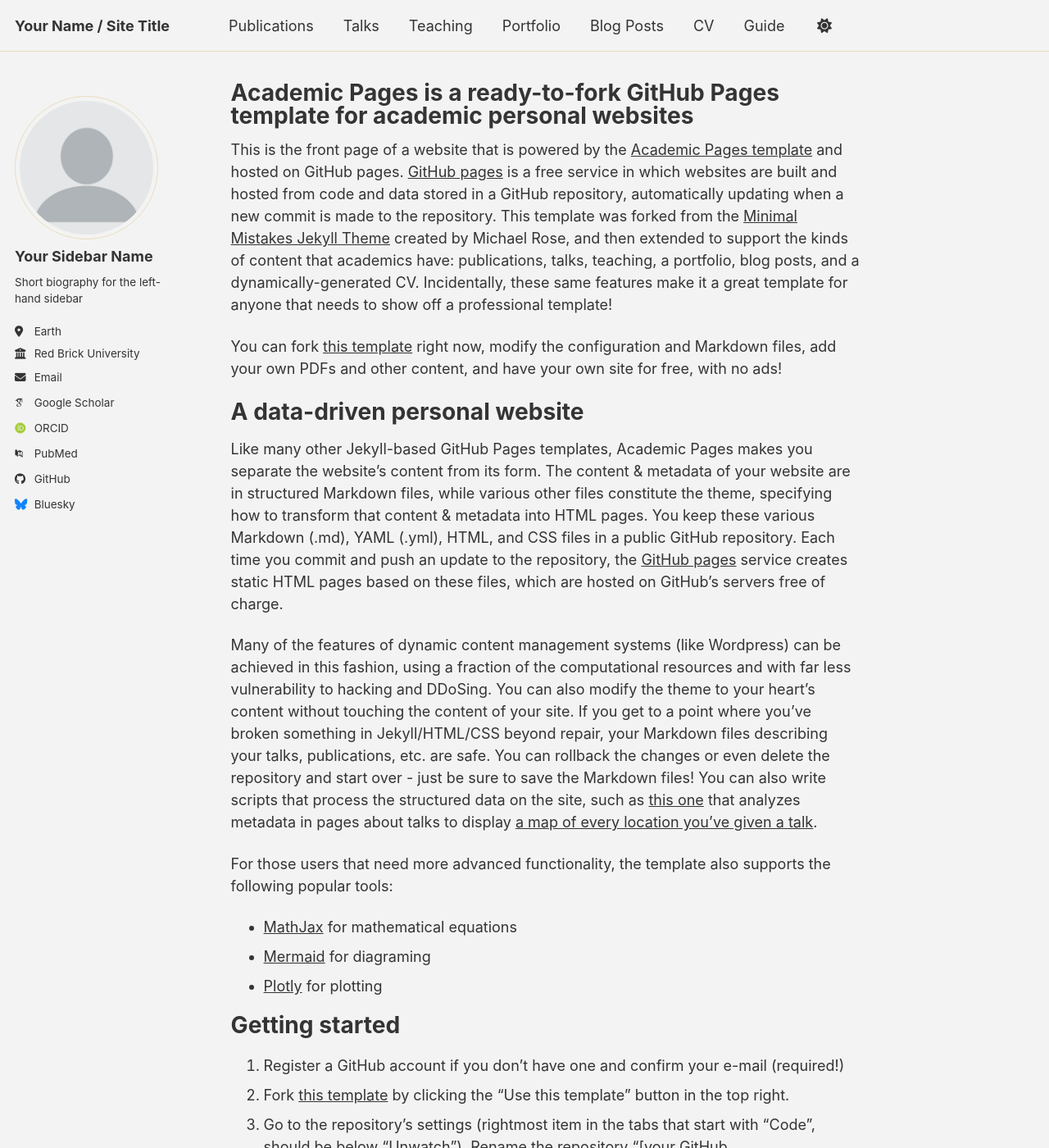
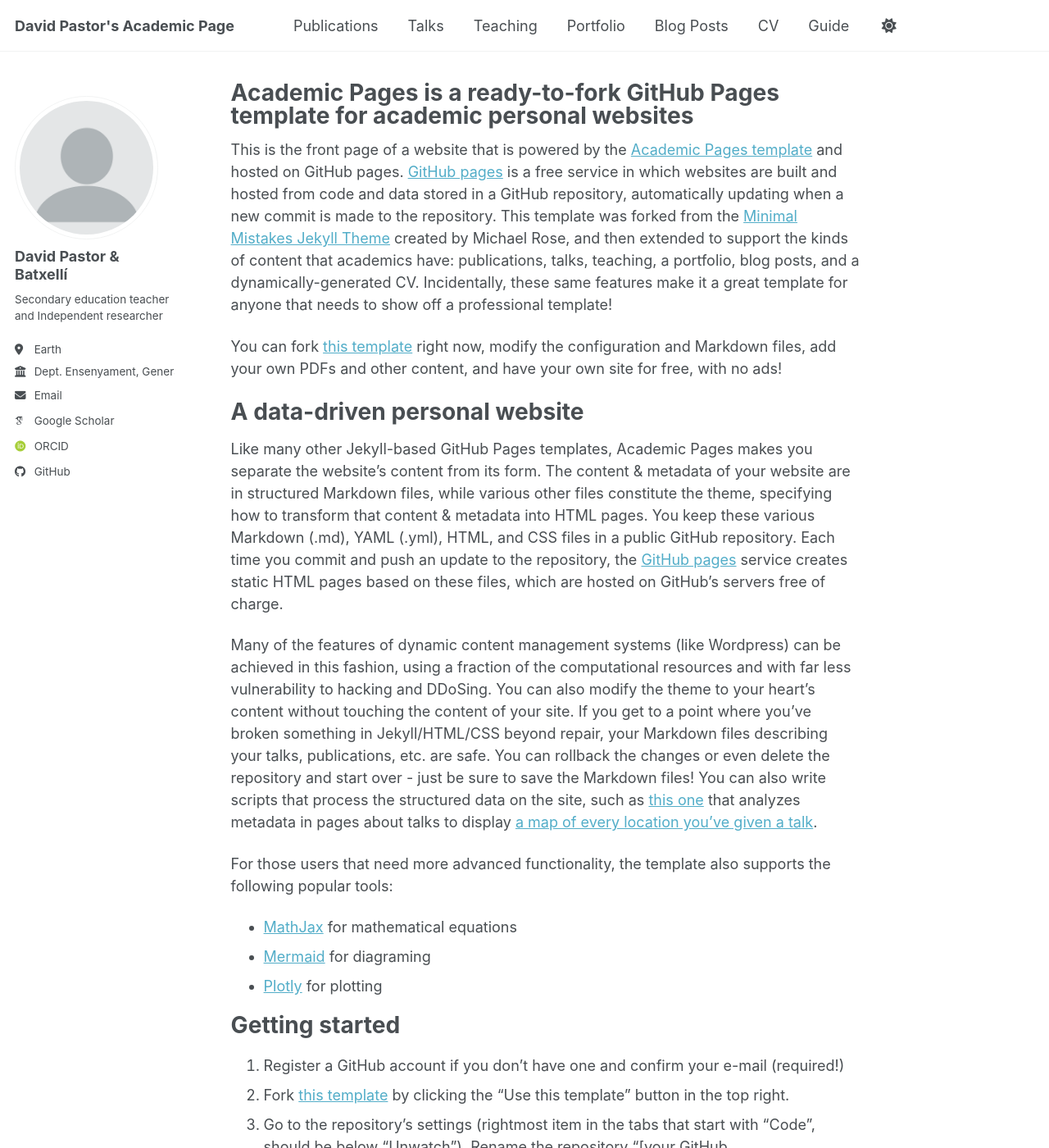
Before and after one commit to profpastor/profpastor.github.io, a Jekyll site: the page built from _pages/about.md, in a window 1280 px wide and 1400 px high. Shown: the whole window at 82% size. Built offline with Jekyll 4.4.1, drawn with Linux system fonts in a browser that asks for light colours; some web fonts are replaced; a script bundle is joined from its source files by our own code; library files that are not in the unit come from our copies; some of the changed text lies outside the part shown.

Commit message:
Modify site configuration with personal info
Updated personal details and social media links in the config file.

```diff
--- a/_config.yml
+++ b/_config.yml
@@ -8,12 +8,12 @@
 
 # Basic Site Settings
 locale                   : "en-US"
-site_theme               : "dirt" # the available themes options are "default", "air", "sunrise", "mint", "dirt" and "contrast"
-title                    : "Your Name / Site Title"
+site_theme               : "default" # the available themes options are "default", "air", "sunrise", "mint", "dirt" and "contrast"
+title                    : "David Pastor's Academic Page"
 title_separator          : "-"
-name                     : &name "Your Name"
-description              : &description "Your Name's academic portfolio"   # Update this with a general description of your site, this is the default if not overridden by a page
-url                      : https://academicpages.github.io # The base hostname & protocol for your site e.g. "https://[your GitHub username].github.io",
+name                     : &name "David Pastor i Batxellí"
+description              : &description "David Pastor's academic portfolio"   # Update this with a general description of your site, this is the default if not overridden by a page
+url                      : https://profpastor.github.io # The base hostname & protocol for your site e.g. "https://[your GitHub username].github.io",
                                                            # or if you already have some other page hosted on Github then use "https://[your GitHub username].github.io/[Your Repo Name]"
 baseurl                  : "" # the subpath of your site, e.g. "/blog"
 repository               : "academicpages/academicpages.github.io"
@@ -24,24 +24,24 @@ repository               : "academicpages/academicpages.github.io"
 author:
   # Biographic information
   avatar           : "profile.png"
-  name             : "Your Sidebar Name"
+  name             : "David Pastor & Batxellí"
   pronouns         : # example: "she/her"
-  bio              : "Short biography for the left-hand sidebar"
+  bio              : "Secondary education teacher and Independent researcher"
   location         : "Earth"
-  employer         : "Red Brick University"
+  employer         : "Dept. Ensenyament, Generalitat de Catalunya"
   uri              : # URL
-  email            : "none@example.org"
+  email            : ""
 
   # Academic websites
   academia         : # URL
   arxiv            : # URL - Update with the correct link to your profile
-  googlescholar    : "https://scholar.google.com/citations?user=PS_CX0AAAAAJ"
+  googlescholar    : "https://scholar.google.com/citations?user=47NPBqAAAAAJ&hl=ca"
   inspire-hep      : # URL
   impactstory      : # URL
-  orcid            : "https://orcid.org/yourorcidurl"
+  orcid            : "https://orcid.org/0000-0002-3580-6798"
   semantic         : # URL
   ssrn             : # URL
-  pubmed           : "https://www.ncbi.nlm.nih.gov/pubmed/?term=john+snow"
+  pubmed           : # URL
   researchgate     : # URL
   scopus           : # URL
   zotero           : # URL
@@ -57,7 +57,7 @@ author:
 
   # Social media
   artstation       : # Username
-  bluesky          : "bsky.app" # Replace this with you Bluesky username
+  bluesky          : # Replace this with you Bluesky username
   facebook         : # Username
   flickr           : # Username
   foursquare       : # Username
@@ -138,7 +138,7 @@ yandex_site_verification :
 
 # Social Sharing
 twitter:
-  username               : &twitter
+  username               :
 facebook:
   username               :
   app_id                 :
```
